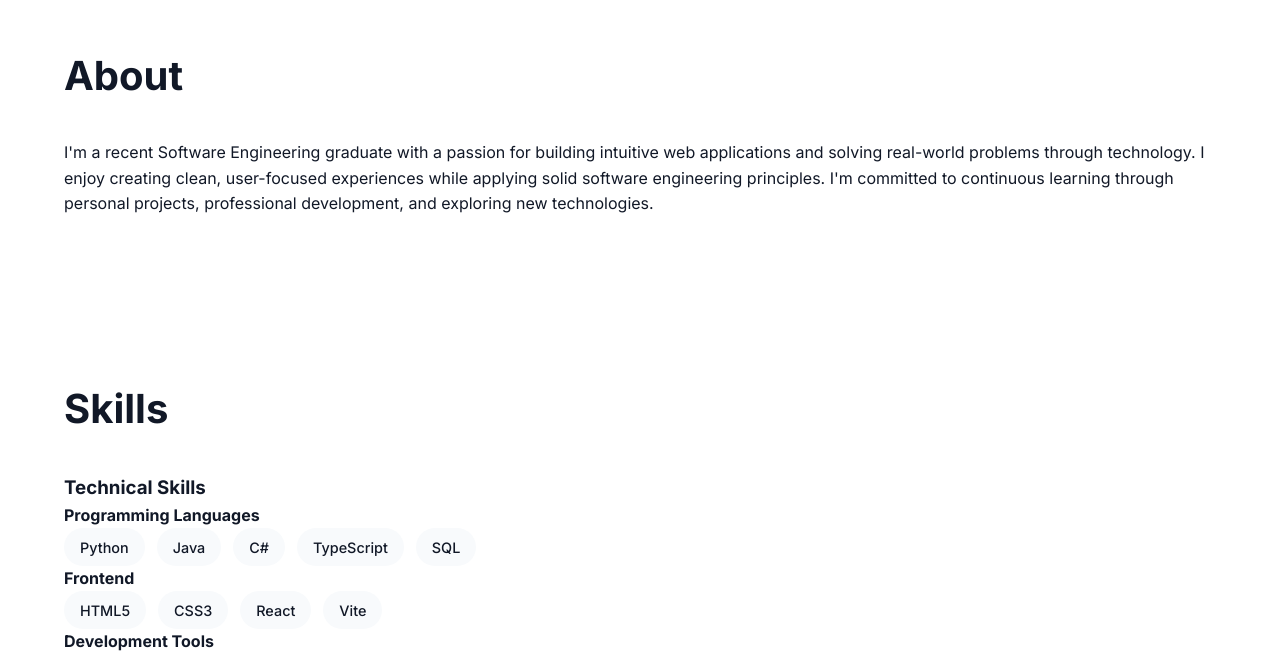
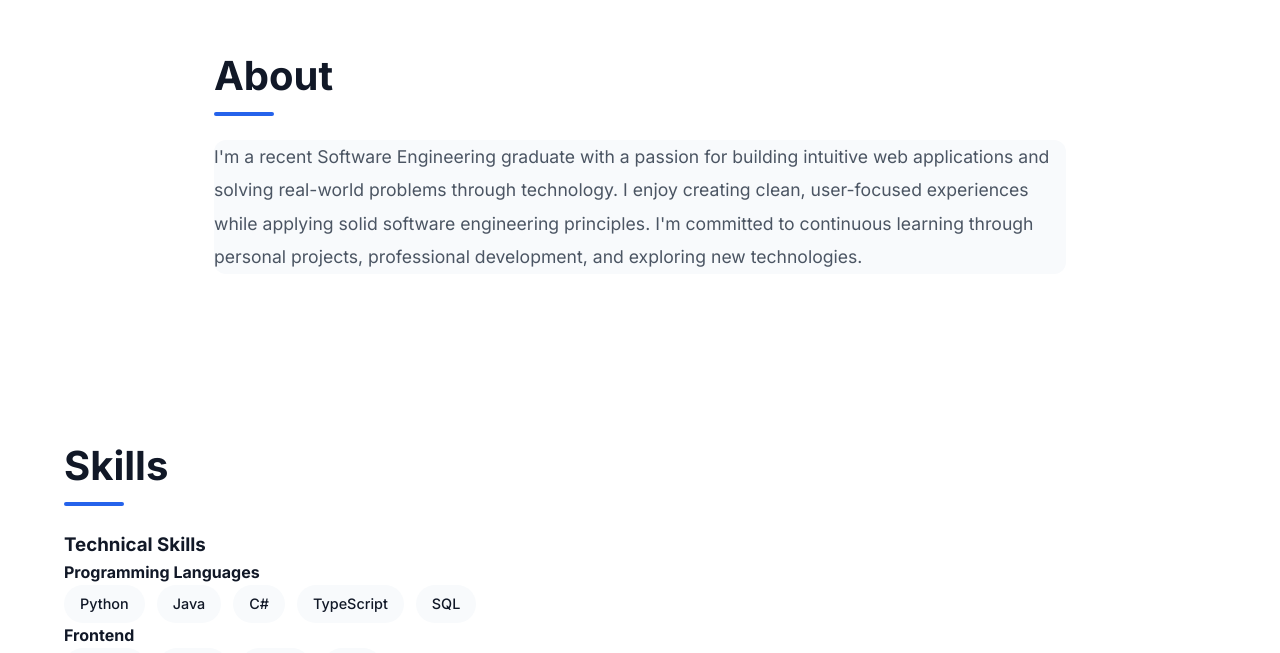
Before and after one commit to TurkiCodes/portfolio, a React (Vite) app: page / in a window 1280 px wide. Shown: the part 836-1489 px from the top of the page. Built offline with nearby package versions, Linux system fonts and the light colour scheme.

Commit message:
polish about

```diff
--- a/src/components/Navbar.tsx
+++ b/src/components/Navbar.tsx
@@ -1,6 +1,7 @@
 function Navbar() {
   return (
     <nav>
+        <div className="navbar-container">
         <a href="#hero" className="logo">
             Turki Alfouzan
         </a>
@@ -13,7 +14,7 @@ function Navbar() {
             <li><a href="#education">Education</a></li>
             <li><a href="#contact">Contact</a></li>
         </ul>
-
+        </div>
     </nav>
         );
         }
--- a/src/styles/about.css
+++ b/src/styles/about.css
@@ -0,0 +1,48 @@
+#about {
+    background: var(--color-background);
+}
+
+#about .container {
+    max-width: 900px;
+}
+
+#about p {
+    background: var(--color-surface);
+
+    padding: var(--card-padding);
+
+    border-radius: var(--border-radius);
+
+    box-shadow: var(--box-shadow);
+
+    font-size: 1.1rem;
+
+    line-height: 1.9;
+
+    color: var(--color-text-secondary);
+}
+.section-title {
+    font-size: 2.5rem;
+    font-weight: 700;
+
+    margin-bottom: 2rem;
+
+    position: relative;
+
+    display: inline-block;
+}
+
+.section-title::after {
+    content: "";
+
+    position: absolute;
+    left: 0;
+    bottom: -8px;
+
+    width: 60px;
+    height: 4px;
+
+    background: var(--color-primary);
+
+    border-radius: 999px;
+}
```
